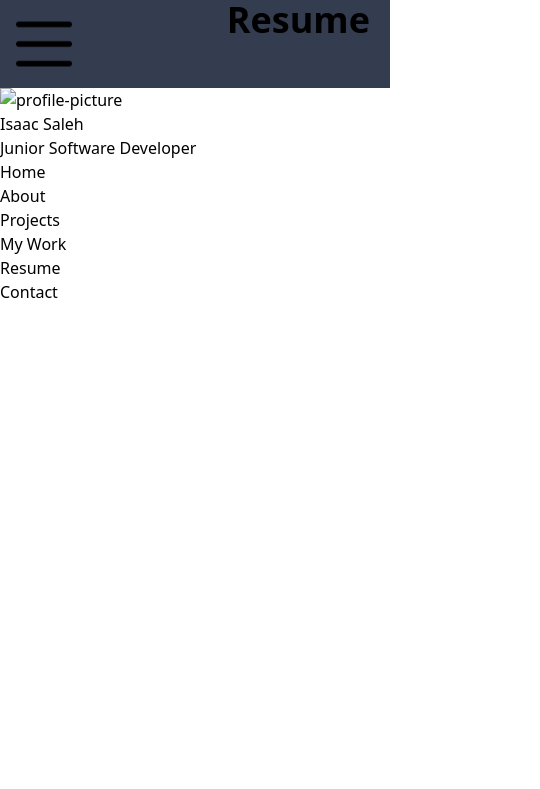
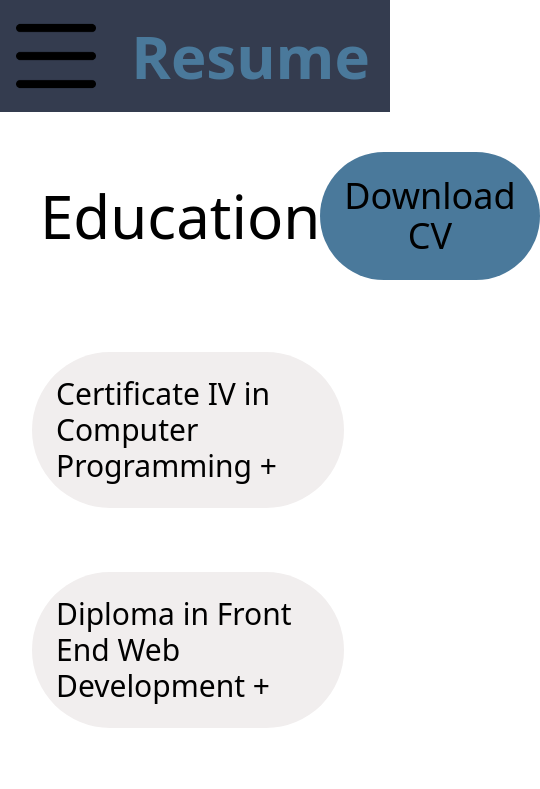
Before and after one commit to Isaac-Saleh/WebTech-AT3-Final-Project, a website: page pages/resume.html in a window 390 px wide. Shown: the top 789 px of the page, 540 px wide, since content can reach past the window. Drawn offline with Linux system fonts and the light colour scheme; files whose address does not match are found by name.

Commit message:
feat(final proj): Added mobile version of resume page.

```diff
--- a/pages/resume.html
+++ b/pages/resume.html
@@ -6,85 +6,101 @@
     <link rel="stylesheet" href="../assets/css/site.css">
 </head>
 <body>
-    <header class="sticky flex flex-row-reverse justify-between bg-nav-colour">
-        <h2 class="text-4xl pr-5 font-bold text-aside-colour">Resume</h2>
-        <button type="button" class="">
-            <img class="m-4 w-14 h-14" src="../assets/img/hamburger.png" alt="Flyout Menu Icon" />
+<header class="flex flex-row-reverse justify-between bg-nav-colour lg:hidden">
+    <h2 class="text-6xl pr-5 font-bold text-bg-dark my-auto">Resume</h2>
+    <button type="button" id="flyoutButton" class="">
+        <img class="m-4 w-20 h-20"  src="../assets/img/hamburger.png" alt="Flyout Menu Icon"/>
     </button>
 </header>
-    <main>
-        <aside>
-            <section>
-                <img class="" href="" alt="profile-picture" />
-                <h3 class="">Isaac Saleh</h3>
-                <p>Junior Software Developer</p>
+<main class="flex">
+    <aside id="flyoutMenu"
+           class="absolute z-10 p-4 bg-bg-dark text-white rounded w-4/5 hidden
+                min-h-[calc(100vh-90px)] lg:relative lg:w-1/5 lg:min-w-72 lg:h-lvh">
+        <section class="text-center">
+            <img class="w-60 h-60 p-4 object-cover rounded-full mx-auto" src="../assets/img/profile-picture.png" alt="Profile Picture" />
+            <h2 class="text-4xl pr-5 font-bold text-aside-colour">Isaac Saleh</h2>
+            <p class="lg:text-2xl">Junior Software Developer</p>
         </section>
-            <nav>
+        <nav class="text-center lg:my-14 lg:text-2xl">
             <ul>
-                    <li>
-                        <a href="../index.html">Home</a>
+                <li class="p-2 hover:text-primary-text-dark">
+                    <a class="" href="../index.html">Home</a>
                 </li>
-                    <li>
-                        <a href="about.html">About</a>
+                <li class="p-2 hover:text-primary-text-dark">
+                    <a class="" href="about.html">About</a>
                 </li>
-                    <li>
-                        <a href="projects.html">Projects</a>
+                <li class="p-2 hover:text-primary-text-dark">
+                    <a class="" href="projects.html">Projects</a>
                 </li>
-                    <li>
-                        <a href="my_work.html">My Work</a>
+                <li class="p-2 hover:text-primary-text-dark">
+                    <a class="" href="mywork.html">My Work</a>
                 </li>
-                    <li>
-                        <a href="resume.html">Resume</a>
+                <li class="p-2 hover:text-primary-text-dark">
+                    <a class="" href="resume.html">Resume</a>
                 </li>
-                    <li>
-                        <a href="contact.html">Contact</a>
+                <li class="p-2 hover:text-primary-text-dark">
+                    <a class="" href="contact.html">Contact</a>
                 </li>
             </ul>
         </nav>
-            <footer>
-                <section id="socials">
-                    <a class="" href="https://www.facebook.com/zac.saleh">
-                        <img src="assets/images/f_logo_RGB-White_72.png" alt="Facebook icon" />
+        <footer class="mb-0">
+            <section class="text-center">
+                <a href="https://www.facebook.com/zac.saleh">
+                    <img class="w-10 m-2 inline"  src="../assets/img/f_logo_RGB-White_72.png" alt="Facebook icon" />
                 </a>
-                    <a class="" href="https://www.instagram.com/thatzacfella/">
-                        <img src="assets/images/Instagram_Glyph_White.png" alt="Instagram icon" />
+                <a href="https://www.instagram.com/thatzacfella/">
+                    <img class="w-10 m-2 inline"  src="../assets/img/Instagram_Glyph_White.png" alt="Instagram icon" />
                 </a>
-                    <a class=""
+                <a
                         href="https://www.linkedin.com/in/isaac-saleh/?trk=people-guest_people_search-card&originalSubdomain=au">
-                        <img src="assets/images/LI-In-Bug.png" alt="LinkedIn icon" />
+                    <img class="w-10 m-2 inline"  src="../assets/img/LI-In-Bug.png" alt="LinkedIn icon" />
                 </a>
             </section>
-                <p>(C) ZacBoy Apps & Web Design</p>
+            <p class="text-center lg:text-xl m-5">&#169; ZacBoy Apps & Web Design</p>
         </footer>
     </aside>
-        <h1>Resume</h1>
-        <button>Download CV</button>
-        <section>
-            <h3>Education</h3>
+    <div class="flex flex-col w-full h-screen">
+        <h1 class="text-6xl text-nav-colour hidden
+                    lg:visible">Resume</h1>
+        <section class="flex flex-row justify-between m-10">
+            <h3 class="text-6xl my-auto">Education</h3>
+            <button class="text-4xl bg-bg-dark rounded-full p-6">Download CV</button>
+        </section>
+        <section class="">
             <ul>
                 <li>
-                    <button>Certificate IV in Computer Programming +</button>
+                    <button class="text-3xl text-left bg-grey-box w-4/5 rounded-full p-6 m-8">Certificate IV in Computer Programming +</button>
                 </li>
                 <li>
-                    <button>Diploma in Front End Web Development +</button>
+                    <button class="text-3xl text-left bg-grey-box w-4/5 rounded-full p-6 m-8">Diploma in Front End Web Development +</button>
                 </li>
                 <li>
-                    <button>Diploma in Back End Web Development +</button>
+                    <button class="text-3xl text-left bg-grey-box w-4/5 rounded-full p-6 m-8">Diploma in Back End Web Development +</button>
                 </li>
                 <li>
-                    <button>Bachelor of Circus Arts +</button>
+                    <button class="text-3xl text-left bg-grey-box w-4/5 rounded-full p-6 m-8">Bachelor of Circus Arts +</button>
                 </li>
             </ul>
         </section>
+        <section class="m-10" >
+            <h3 class="text-6xl my-auto mt-4">Experience</h3>
+        </section>
         <section>
-            <h3>Experience</h3>
             <ul>
                 <li>
-                    <button>Example of experience 1 +</button>
+                    <button class="text-3xl text-left bg-grey-box w-4/5 rounded-full p-6 m-8">Head Coach AirSpace 2015 - Present</button>
                 </li>
+                <li>
+                    <button class="text-3xl text-left bg-grey-box w-4/5 rounded-full p-6 m-8">Tarzan Hong Kong Disney 2014 - 2015</button>
+                </li>
+                <li>
+                    <button class="text-3xl text-left bg-grey-box w-4/5 rounded-full p-6 m-8">USJ Atmosphere Performer 2013 - 2014</button>
+                </li>
+
             </ul>
         </section>
+    </div>
     </main>
-
+<script src="../assets/js/script.js"></script>
 </body>
 </html>
```
Also changed, not shown: assets/css/site.css. Lines whose indentation alone changed are shown as unchanged.
